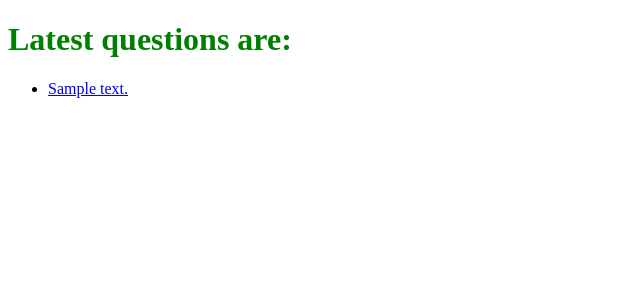
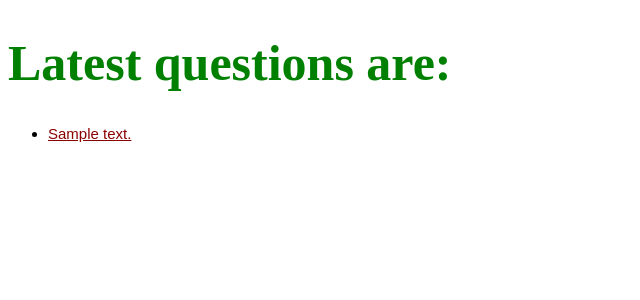
Before and after one commit to hennadiikochevbeetroot/django_learning, a Django app: page /polls/ in a window 1280 px wide. Shown: the top 300 px of the page, without its empty margins (0-640 px from the left). Run offline with Django 5.2, Linux system fonts and the light colour scheme; tables that the repository leaves empty hold one stand-in row (values such as "Sample post").

Commit message:
id and class styling

```diff
--- a/polls/static/polls/style.css
+++ b/polls/static/polls/style.css
@@ -1,3 +1,11 @@
 h1 {
     color: green;
 }
+.question_link {
+    color: darkred;
+    font-size: 15px;
+    font-family: "Arial", "DejaVu Sans Mono", serif;
+}
+#questions_header {
+    font-size: 50px;
+}
--- a/polls/templates/polls/index.html
+++ b/polls/templates/polls/index.html
@@ -9,11 +9,11 @@
 </head>
 <body>
     {% if questions %}
-        <h1>Latest questions are:</h1>
+        <h1 id="questions_header">Latest questions are:</h1>
         <ul>
         {% for question in questions %}
         	<li>
-                <a href="{% url 'polls:question' question.id %}">
+                <a class="question_link" href="{% url 'polls:question' question.id %}">
                     {{ question.question_text }}
                 </a>
             </li>
```
